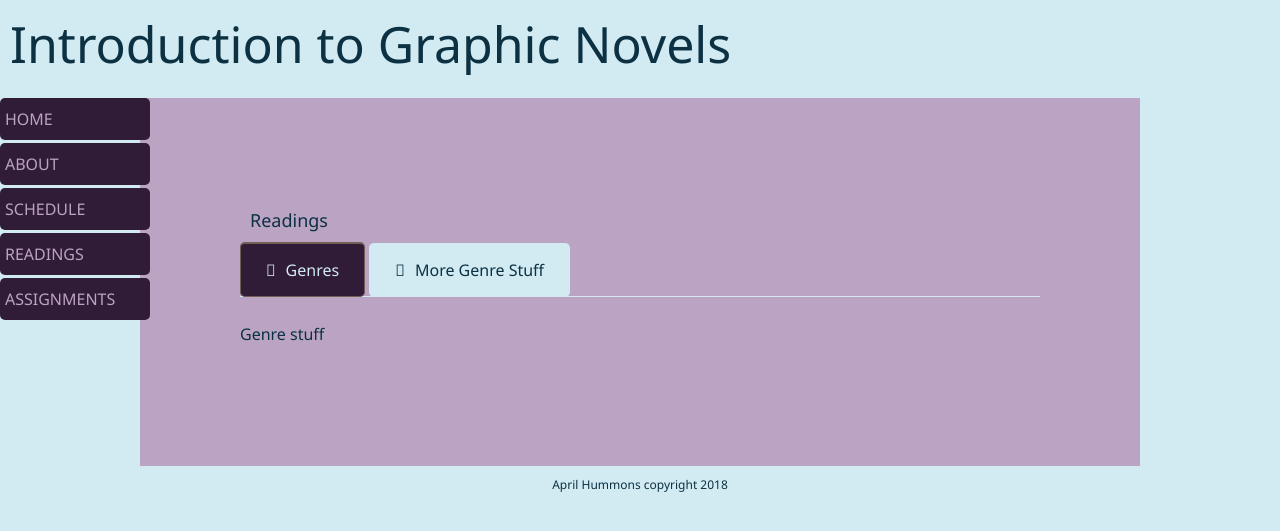
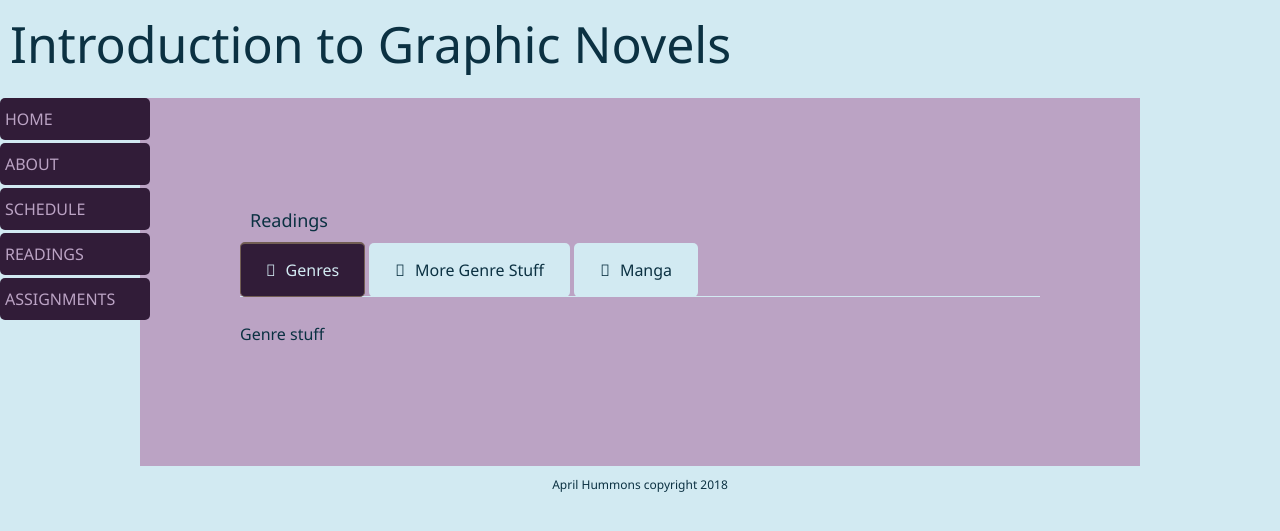
Before and after one commit to ahummons/graphicnovel, a Jekyll site: the page built from readings.html, in a window 1280 px wide. Shown: the top 531 px of the page. Built offline with Jekyll 4.4.1, drawn with Linux system fonts in a browser that asks for light colours.

Commit message:
Update readings.html

```diff
--- a/readings.html
+++ b/readings.html
@@ -2,14 +2,17 @@
 layout: base
 title: Readings
 ---
-      <main>
+ <main>
 <h1>{{page.title}}</h1>
-<input id="tab1" type="radio" name="tabs" checked>
+
+       <input id="tab1" type="radio" name="tabs" checked>
         <label for="tab1">Genres</label>
 
         <input id="tab2" type="radio" name="tabs">
         <label for="tab2">More Genre Stuff</label>
 
+       <input id="tab3" type="radio" name="tabs">
+        <label for="tab3">Manga</label>
 
         <section id="content1">
     <p>
@@ -21,7 +24,11 @@ title: Readings
           <p>
          Genre Stuff
           </p>
-
         </section>
 
+        <section id="content3">
+          <p>
+            Manga and Manhwa are the international cousins of the American graphic novels. Manga hails from Japan and Manhwa from Korea. There are plenty of manga and manhwa titles that have been graciously translated to fill our appetites for the gross, strange, weird, and macabre.
+          </p>
+        </section>
       </main>
```
